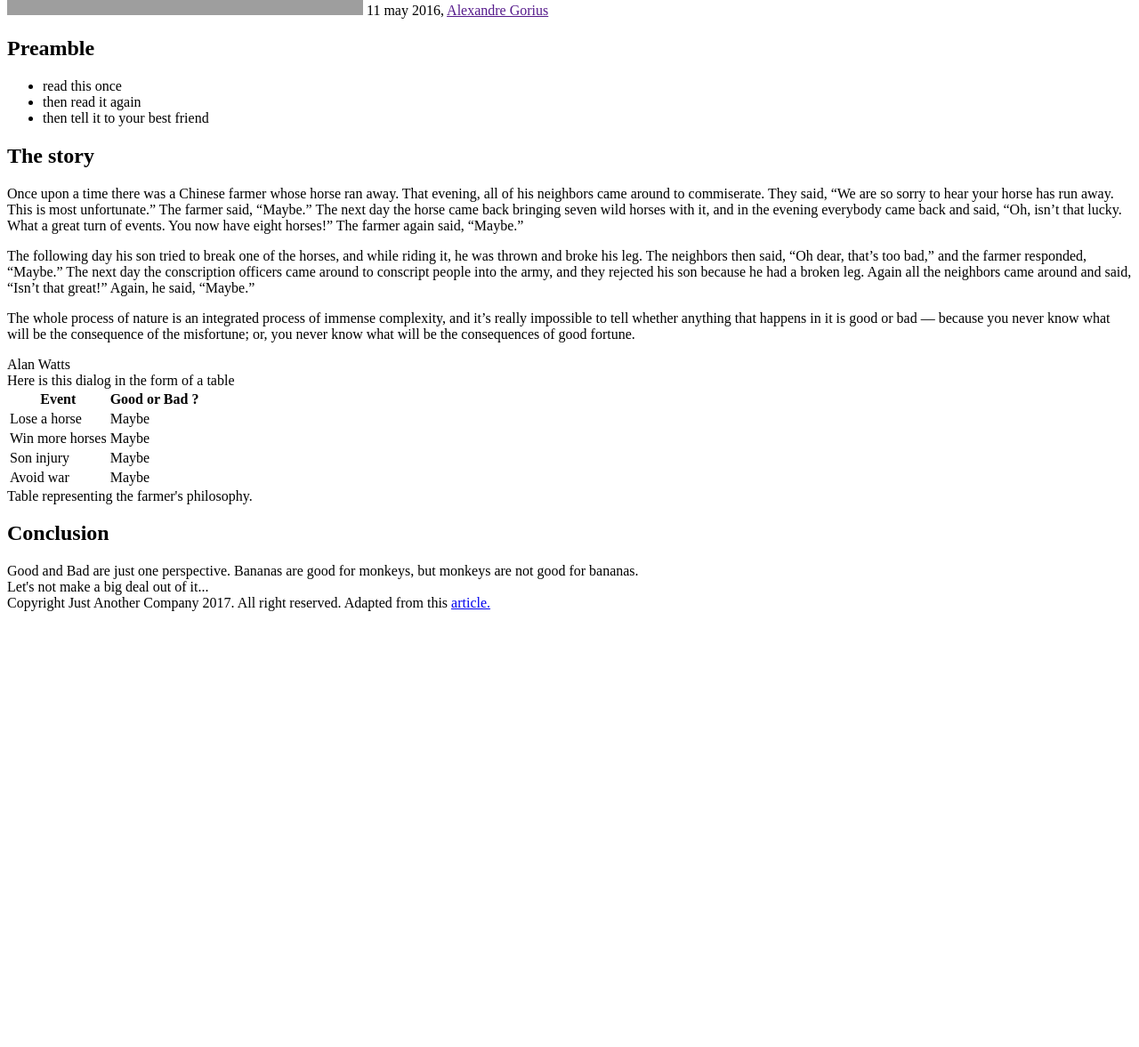
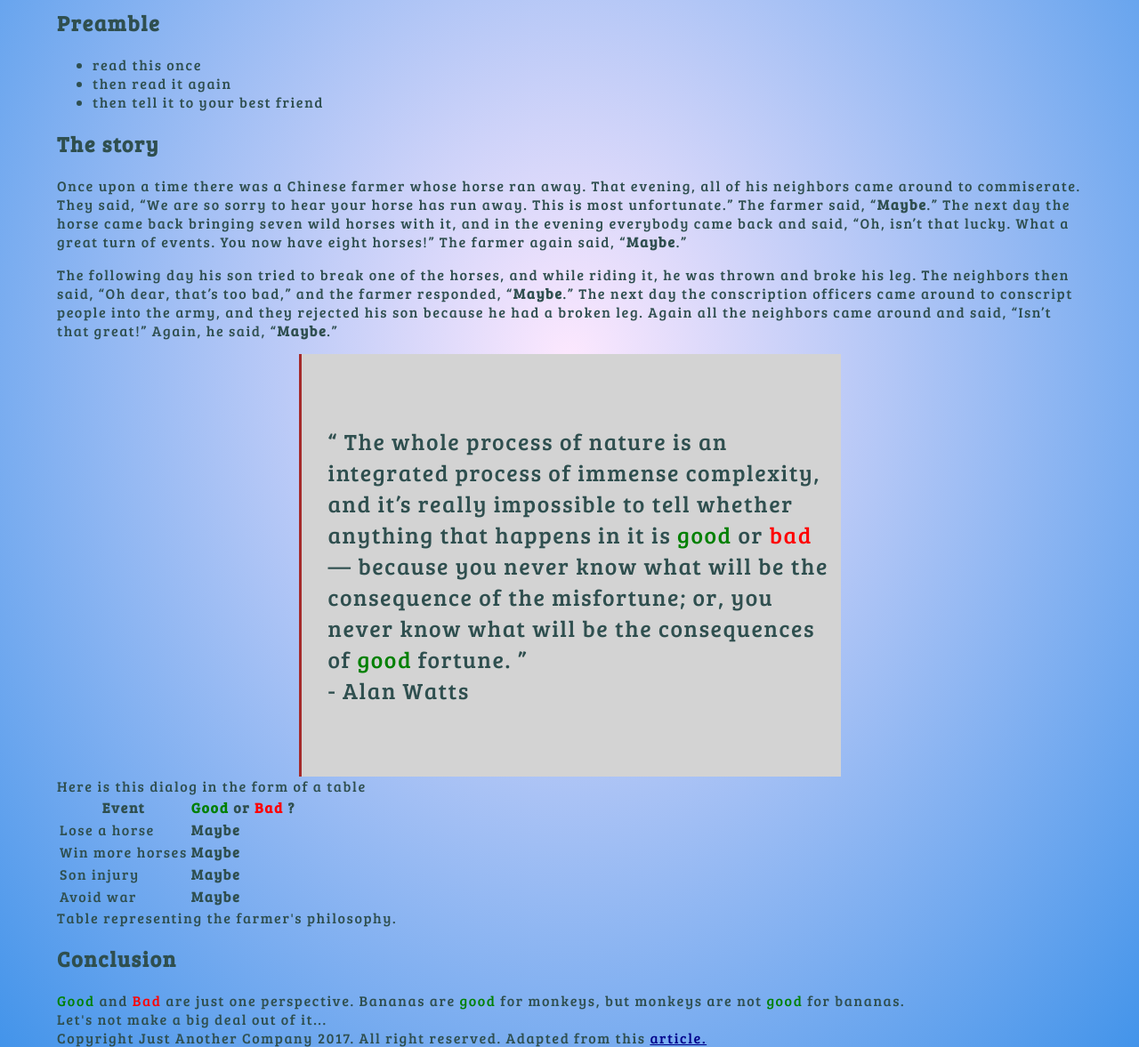
Before and after one commit to rulles13/the_chinese_farmer, a plain HTML site: page index.html in a window 1280 px wide. Shown: the part 363-1540 px from the top of the page at 89% size. Before the commit the page ends 1058 px from the top, so only its background shows below. Drawn offline with Linux system fonts and the light colour scheme; grey boxes are pictures that could not be loaded.

Commit message:
CSS selector part 1

```diff
--- a/Styles/style.css
+++ b/Styles/style.css
@@ -0,0 +1,40 @@
+*{
+  font-family: 'Bree Serif', serif;
+  letter-spacing: 0.1rem;
+
+  color:darkslategrey
+}
+
+body{
+  width: 90%;
+  margin: auto;
+  background: -webkit-radial-gradient(rgb(253, 232, 254), rgb(67, 148, 234));
+  background: radial-gradient(rgb(253, 232, 254), rgb(67, 148, 234));
+}
+
+
+
+a{color: darkblue;}
+a:hover{color: blue;}
+a:visited{color: cyan;}
+
+.imgHeader{
+  width: 300px;
+}
+.good{
+  color: green;
+}
+
+.bad{
+  color: red;
+}
+
+.qte{
+  background-color:lightgray ;
+  width: 50%;
+  margin: auto;
+  font-size: 160%;
+  border-left: brown 3px solid;
+  padding: 80px 0 80px 30px;
+
+}
--- a/index.html
+++ b/index.html
@@ -6,14 +6,20 @@
   <meta name="viewport" content="width=device-width, initial-scale=1.0">
   <title>The chinese farmer</title>
   <link rel="stylesheet" href="Styles/style.css">
+  <link rel="preconnect" href="https://fonts.googleapis.com">
+  <link rel="preconnect" href="https://fonts.gstatic.com" crossorigin>
+  <link href="https://fonts.googleapis.com/css2?family=Bree+Serif&display=swap" rel="stylesheet">
 </head>
 <body>
   <head>
     <h1>The Story of the Chinese Farmer</h1>
-    <img src="https://cdn-images-1.medium.com/max/1000/1*2PCmLZyzQaF2pyKYkSTFpA.jpeg" alt="a man using an extinguisher in a corridor" title="fire ???">
-    11 may 2016, <a href="">Alexandre Gorius</a>
+    <img src="https://cdn-images-1.medium.com/max/1000/1*2PCmLZyzQaF2pyKYkSTFpA.jpeg"
+      alt="a man using an extinguisher in a corridor" title="fire ???"
+      class="imgHeader">
+    <p>11 may 2016, Alexandre Gorius</p>
   </head>
 
+  <main>
     <article>
       <section>
         <h2>Preamble</h2>
@@ -26,46 +32,49 @@
       <section>
         <h2>The story</h2>
         <p>
-        Once upon a time there was a Chinese farmer whose horse ran away. That evening, all of his neighbors came around to commiserate. They said, “We are so sorry to hear your horse has run away. This is most unfortunate.” The farmer said, “Maybe.” The next day the horse came back bringing seven wild horses with it, and in the evening everybody came back and said, “Oh, isn’t that lucky. What a great turn of events. You now have eight horses!” The farmer again said, “Maybe.”
+          Once upon a time there was a Chinese farmer whose horse ran away. That evening, all of his neighbors came around to commiserate. They said, “We are so sorry to hear your horse has run away. This is most unfortunate.” The farmer said, “<strong>Maybe</strong>.” The next day the horse came back bringing seven wild horses with it, and in the evening everybody came back and said, “Oh, isn’t that lucky. What a great turn of events. You now have eight horses!” The farmer again said, “<strong>Maybe</strong>.”
         </p>
         <p>
-        The following day his son tried to break one of the horses, and while riding it, he was thrown and broke his leg. The neighbors then said, “Oh dear, that’s too bad,” and the farmer responded, “Maybe.” The next day the conscription officers came around to conscript people into the army, and they rejected his son because he had a broken leg. Again all the neighbors came around and said, “Isn’t that great!” Again, he said, “Maybe.”
+          The following day his son tried to break one of the horses, and while riding it, he was thrown and broke his leg. The neighbors then said, “Oh dear, that’s too <span class="bad"></span>bad</span>,” and the farmer responded, “<strong>Maybe</strong>.” The next day the conscription officers came around to conscript people into the army, and they rejected his son because he had a broken leg. Again all the neighbors came around and said, “Isn’t that great!” Again, he said, “<strong>Maybe</strong>.”
         </p>
-      <p>
-        The whole process of nature is an integrated process of immense complexity, and it’s really impossible to tell whether anything that happens in it is good or bad — because you never know what will be the consequence of the misfortune; or, you never know what will be the consequences of good fortune.
-      </p>
-      Alan Watts
+      </section>
+      <section class="qte">
+        <q>
+          The whole process of nature is an integrated process of immense complexity, and it’s really impossible to tell whether anything that happens in it is <span class="good">good</span> or <span class="bad">bad</span> — because you never know what will be the consequence of the misfortune; or, you never know what will be the consequences of <span class="good">good</span> fortune.
+        </q>
+        <figcaption>- Alan Watts</figcaption>
       </section>
     </article>
     <caption>Here is this dialog in the form of a table</caption>
     <table>
       <tr>
         <th>Event</th>
-      <th>Good or Bad ?</th>
+        <th><span class="good">Good</span> or <span class="bad">Bad</span> ?</th>
       </tr>
       <tr>
         <td>Lose a horse</td>
-      <td>Maybe</td>
+        <td><strong>Maybe</strong></td>
       </tr>
       <tr>
         <td>Win more horses</td>
-      <td>Maybe</td>
+        <td><strong>Maybe</strong></td>
       </tr>
       <tr>
         <td>Son injury</td>
-      <td>Maybe</td>
+        <td><strong>Maybe</strong></td>
       </tr>
       <tr>
         <td>Avoid war</td>
-      <td>Maybe</td>
+        <td><strong>Maybe</strong></td>
       </tr>
     </table>
     <caption>Table representing the farmer's philosophy.</caption>
 
 
     <h2>Conclusion</h2>
-  Good and Bad are just one perspective. Bananas are good for monkeys, but monkeys are not good for bananas. <br>
+    <span class="good">Good</span> and <span class="bad">Bad</span> are just one perspective. Bananas are <span class="good">good</span> for monkeys, but monkeys are not <span class="good">good</span> for bananas. <br>
     Let's not make a big deal out of it...
+  </main>
 
   <footer>
     Copyright Just Another Company 2017. All right reserved. Adapted from this <a href="https://wellsbaum.blog/2018/01/27/alan-watts-the-story-of-the-chinese-farmer/"> article. </a>
```
Lines whose indentation alone changed are shown as unchanged.
